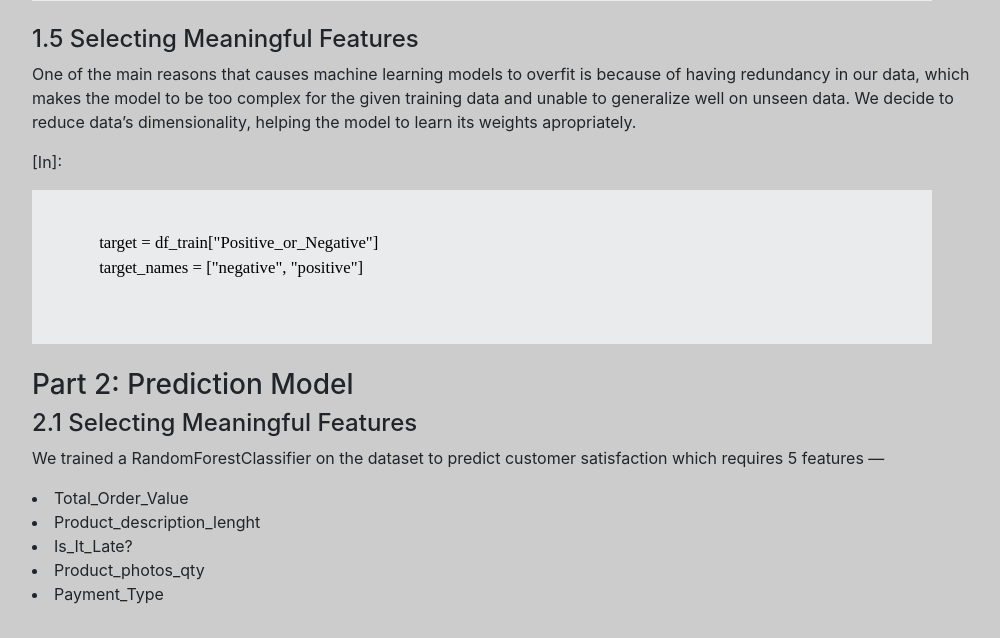
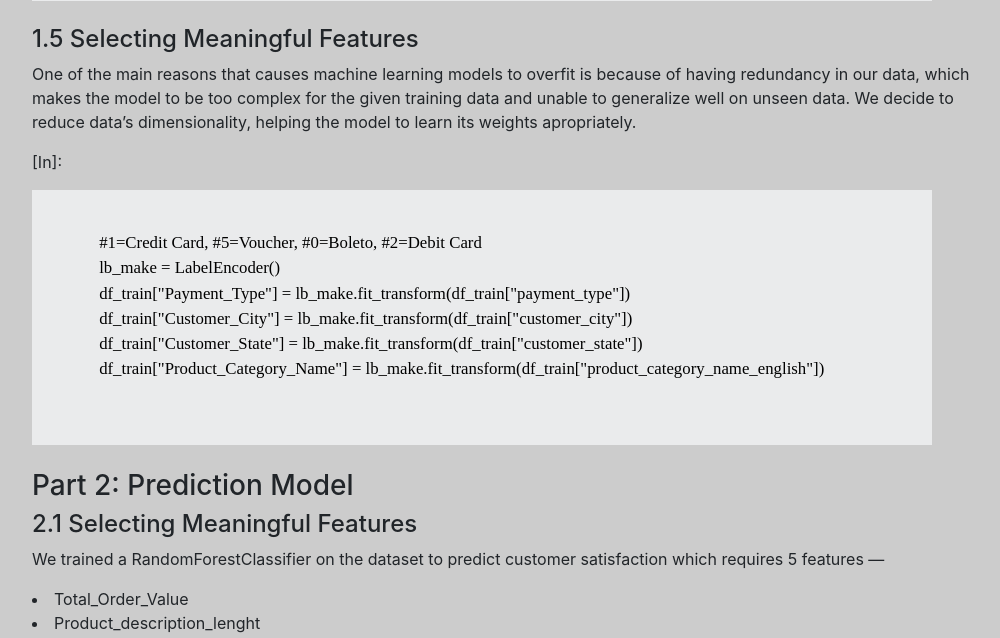
Before and after one commit to lsebahar/Lazuli-Ecommerce-Consulting, a Flask app: page /tutorial.html in a window 1280 px wide. Shown: the part 2062-2700 px from the top of the page, without its empty margins (138-1138 px from the left). Run offline with Flask 2, Linux system fonts and the light colour scheme; parts of the project's set-up code (start-up, migrations or seed data) failed here and were passed over; some libraries are stand-ins or nearby versions.

Commit message:
tutorial.html code change

```diff
--- a/Lazuli-Final-Deployment/templates/tutorial.html
+++ b/Lazuli-Final-Deployment/templates/tutorial.html
@@ -185,8 +185,12 @@
           <div class="codebox">
             <pre>
               <code>
-                target = df_train["Positive_or_Negative"]
-                target_names = ["negative", "positive"]
+                #1=Credit Card, #5=Voucher, #0=Boleto, #2=Debit Card
+                lb_make = LabelEncoder()
+                df_train["Payment_Type"] = lb_make.fit_transform(df_train["payment_type"])
+                df_train["Customer_City"] = lb_make.fit_transform(df_train["customer_city"])
+                df_train["Customer_State"] = lb_make.fit_transform(df_train["customer_state"])
+                df_train["Product_Category_Name"] = lb_make.fit_transform(df_train["product_category_name_english"])
               </code>
             </pre>
           </div>
```
